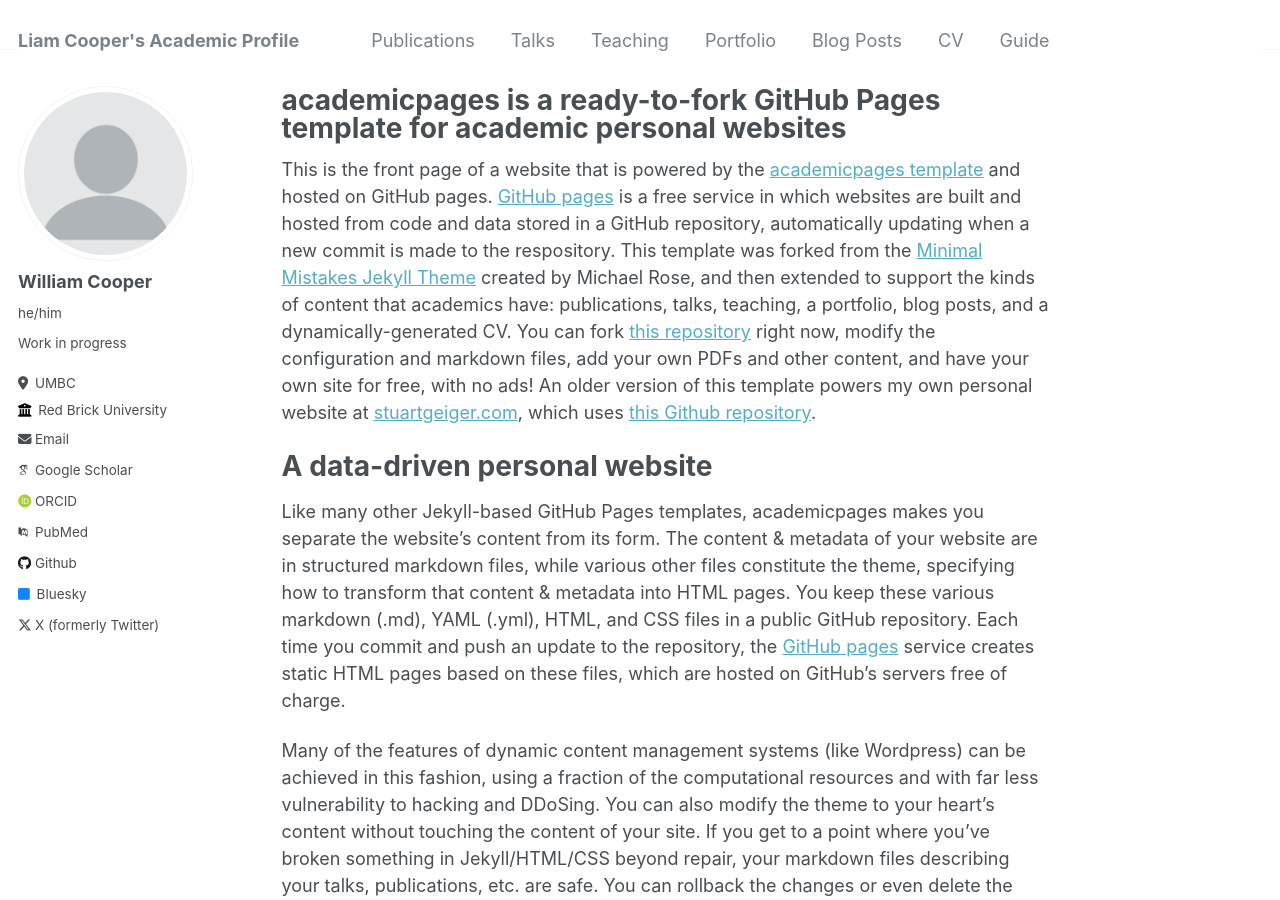
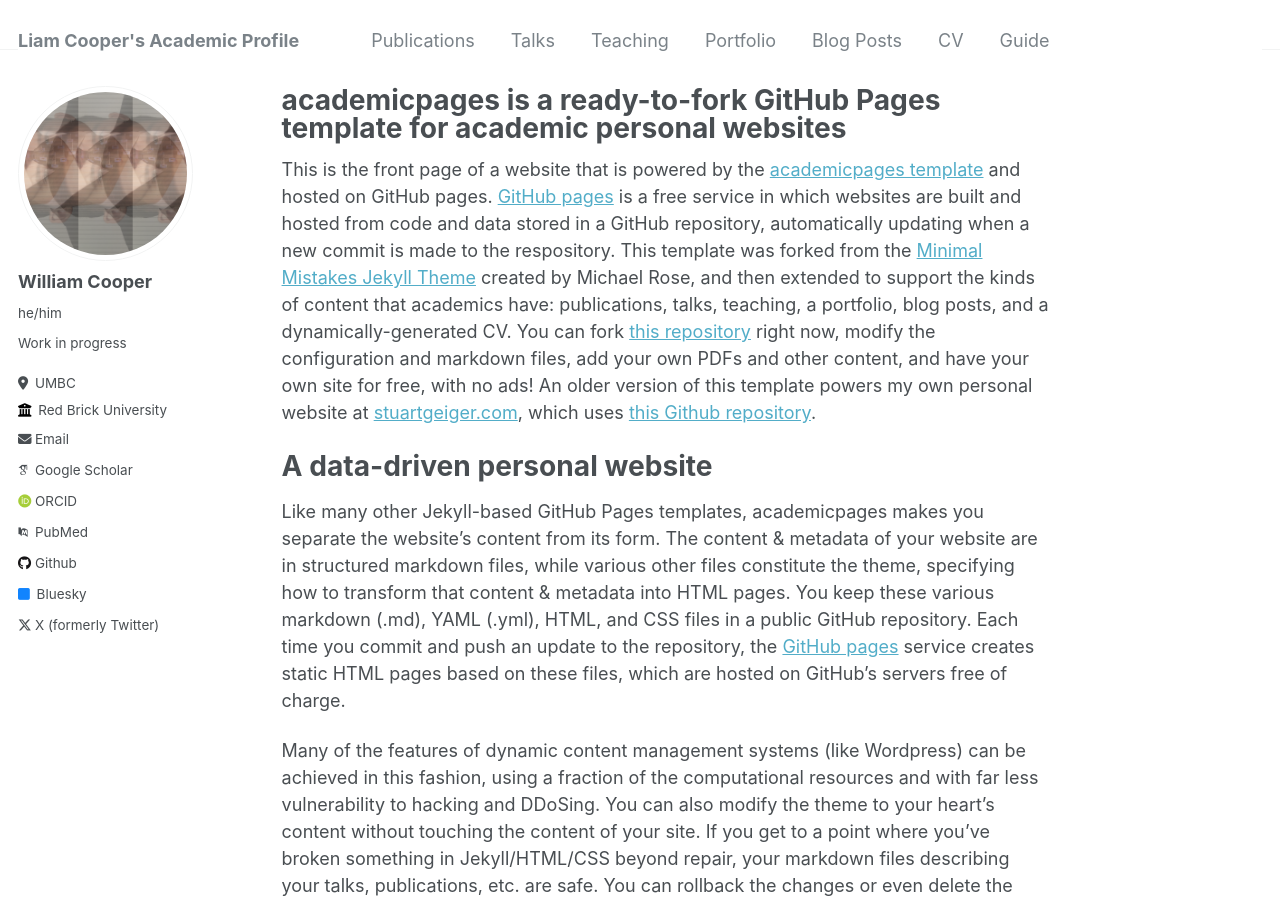
Before and after one commit to liamcooper24/liamcooper24, a Jekyll site: the page built from _pages/about.md, in a window 1280 px wide and 900 px high. Built offline with Jekyll 4.4.1, drawn with Linux system fonts in a browser that asks for light colours; some web fonts are replaced.

Commit message:
Update _config.yml

```diff
--- a/_config.yml
+++ b/_config.yml
@@ -21,7 +21,7 @@
 #               Additional customization can be done by editing /_includes/author-profile.html
 author:
   # Biographic information
-  avatar           : "profile.png"
+  avatar           : "liam_profile_too.png"
   name             : "William Cooper"
   pronouns         : "he/him"
   bio              : "Work in progress"
```
